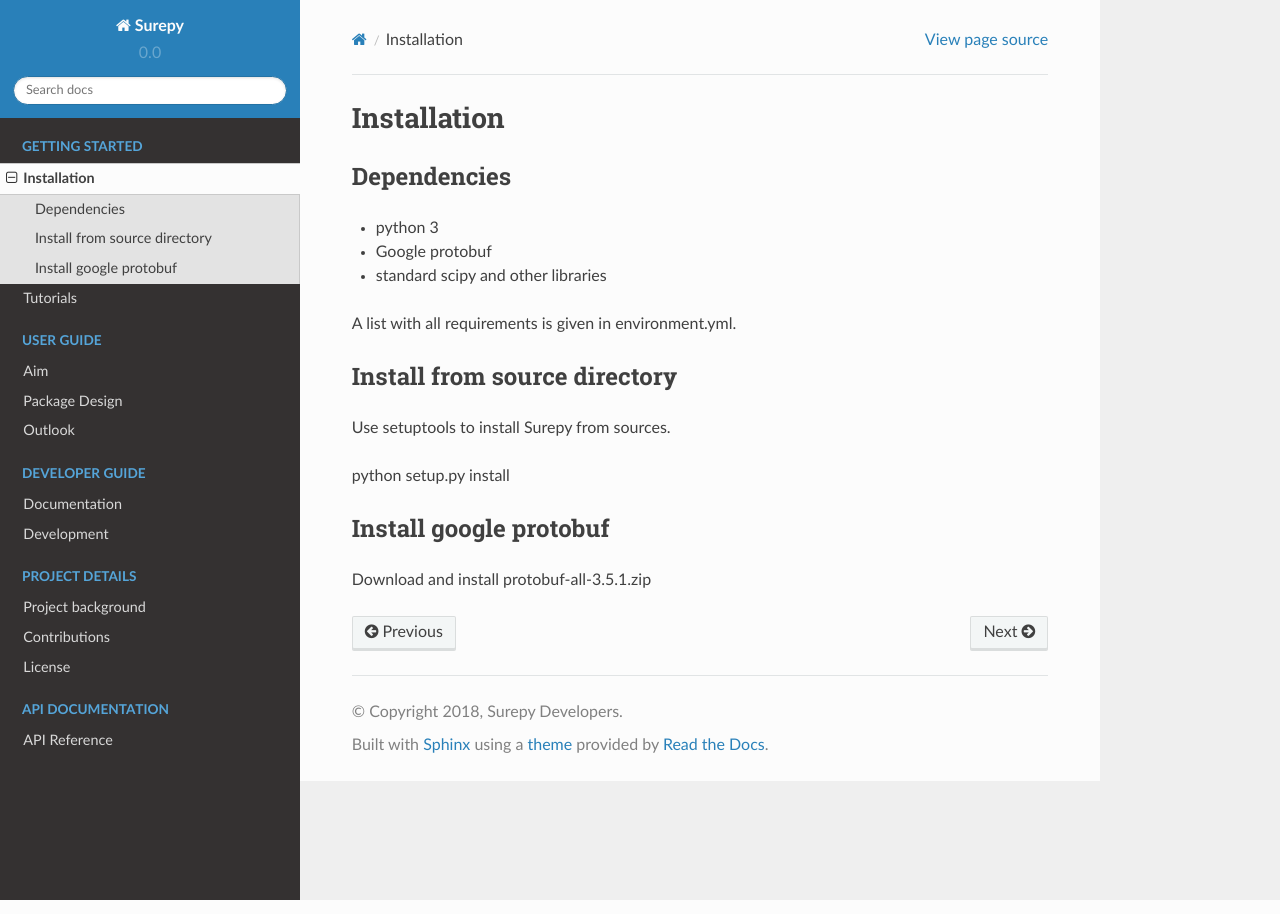
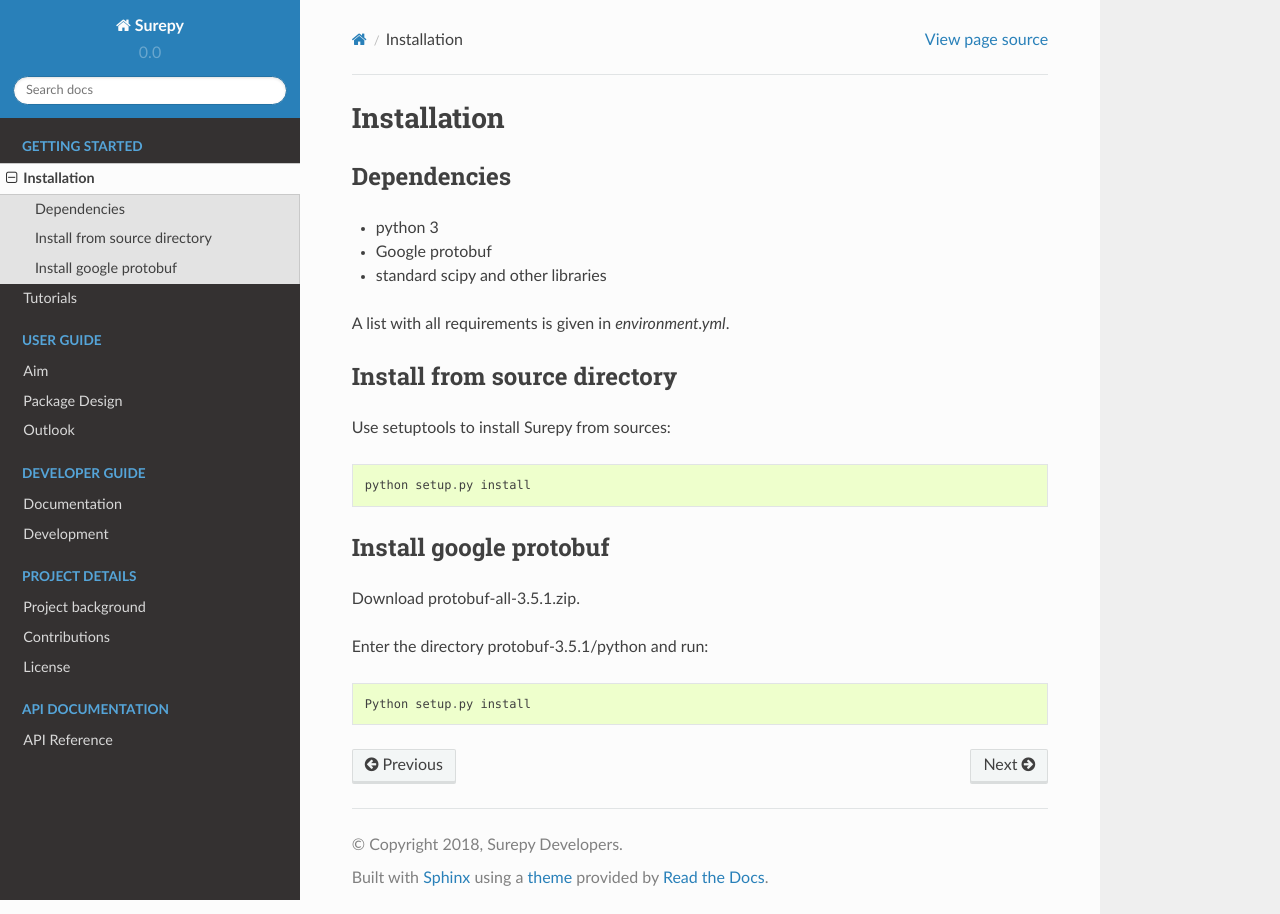
Before and after one commit to super-resolution/Locan, a Sphinx documentation site: the page built from docs/installation.rst, in a window 1280 px wide. Built offline with Sphinx 7.4.7 and the Read the Docs theme 2.0.0, drawn with Linux system fonts in a browser that asks for light colours.

Commit message:
changed documentation

```diff
--- a/docs/contributions.rst
+++ b/docs/contributions.rst
@@ -16,4 +16,5 @@
 * Sebastian Reinhard
 * Felix Repp
 * Sven Proppert
+* Felix Wäldchen
 * Steve Wolter
--- a/docs/installation.rst
+++ b/docs/installation.rst
@@ -11,17 +11,21 @@
 * Google protobuf
 * standard scipy and other libraries
 
-A list with all requirements is given in environment.yml.
+A list with all requirements is given in `environment.yml`.
 
 
 Install from source directory
 ------------------------------
 
-Use setuptools to install Surepy from sources.
+Use setuptools to install Surepy from sources::
 
-python setup.py install
+    python setup.py install
 
 Install google protobuf
 -----------------------
 
-Download and install protobuf-all-3.5.1.zip
+Download protobuf-all-3.5.1.zip.
+
+Enter the directory protobuf-3.5.1/python and run::
+
+    Python setup.py install
```
